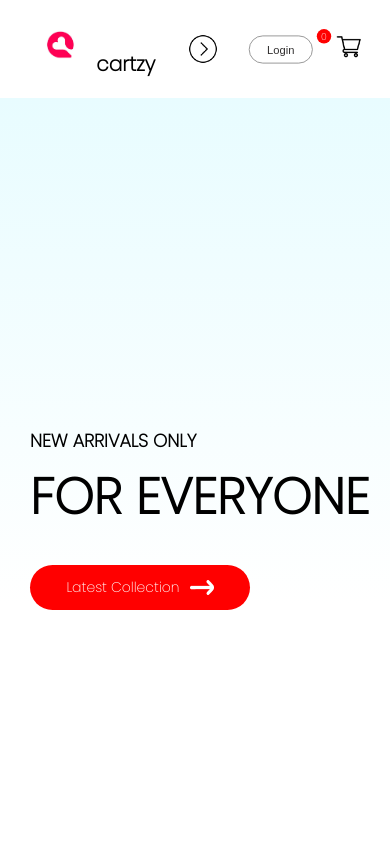
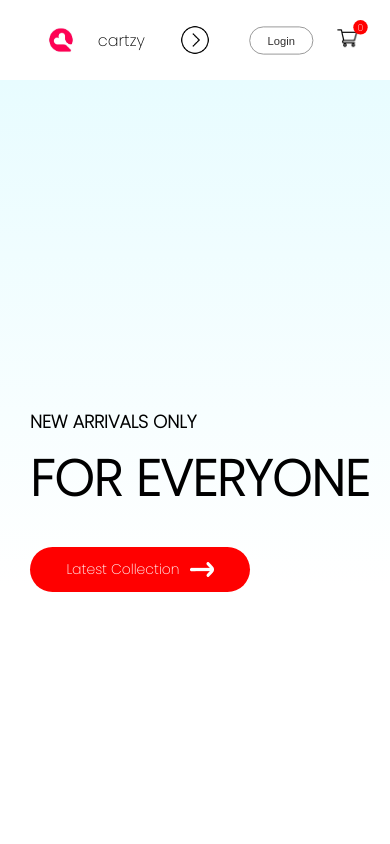
Before and after one commit to dynecodes/mern-ecommerce-webapp, a React (Create React App) app in the folder front-end/: page / in a window 390 px wide. Shown: the top 844 px of the page. Built offline with nearby package versions, Linux system fonts and the light colour scheme; no server answers.

Commit message:
Update Navbar.css

```diff
--- a/front-end/src/Components/Navbar/Navbar.css
+++ b/front-end/src/Components/Navbar/Navbar.css
@@ -1,23 +1,25 @@
 .navbar{
   display: flex;
-  justify-content: space-around;
-  padding: 16px;
+  justify-content: space-between;
+  padding: 10px;
   box-shadow: 0 1px 3px -2px rgb(236, 59, 183);
   align-items: center;
 }
-.nav-logo{
+.nav-logo {
   display: flex;
-  align-items: baseline;
+  align-items: center;
+  gap: 1px;
 }
-.nav-logo img{
-  width: 150px;
-  height: auto;
-  max-width: 100%;
+.nav-logo img {
+  width: 80px;
+  height: 60px;
+  object-fit: contain;
+  border-radius: 50%;
 }
 .nav-logo p {
   color: black;
-  font-size: 40px;
-  font-weight: 600;
+  font-size: 22px;
+  font-weight: 400;
 }
 .nav-menu{
   display: flex;
@@ -49,8 +51,8 @@
   gap: 45px;
 }
 .nav-login-cart button {
-  width: 150px;
-  height: 60px;
+  width: 100px;
+  height: 40px;
   outline: none;
   border: 1px solid gray;
   border-radius: 80px;
@@ -63,16 +65,19 @@
 .nav-login-cart button:active {
   background: #f3f3f3;
 }
+.nav-login-cart img{
+    width: 30px;
+}
 .nav-cart-count {
   position: relative;
-  top: -17px; /* Adjusts the position above the cart icon */
-  left: -45px; /* Moves it to the left of the cart icon */
+  top: -17px;
+  left: -45px;
   width: 20px;
   height: 20px;
   display: flex;
   justify-content: center;
   align-items: center;
-  border-radius: 50%; /* Makes it a perfect circle */
+  border-radius: 50%;
   font-size: 13px;
   background: red;
   color: white;
@@ -82,7 +87,7 @@
 }
 @media(max-width:1280px){
   .navbar{
-    padding: 12px 50px;
+    padding: 10px 30px;
   }
   .nav-logo img{
     width:90px;
@@ -103,13 +108,17 @@
     font-size: 16px;
   }
   .nav-cart-count{
-    margin-left: -40px;
+    margin-left: 10px;
     font-size: 12px;
   }
 }
 @media(max-width:1024px){
   .navbar{
-    padding: 12px 30px;
+    padding: 10px 20px;
+    gap: 20px;
+  }
+  .nav-logo p{
+    font-size: 20px;
   }
   .nav-menu{
     gap: 25px;
@@ -121,7 +130,7 @@
     font-size: 14px;
   }
   .nav-login-cart img{
-    width: 30px;
+    width: 25px;
   }
   .nav-cart-count{
     width: 18px;
@@ -130,7 +139,11 @@
 }
 @media(max-width:800px){
   .navbar{
-    padding: 10px 0px;
+    padding: 10px 10px;
+  }
+  .nav-menu{
+    gap: 30px;
+    font-size: 16px;
   }
   .nav-dropdown{
     display: block;
@@ -145,7 +158,7 @@
     position: absolute;
     background-color: white;
     justify-content: center;
-    top: 50px;
+    top: 65px;
   }
   .nav-menu-visible{
     display: flex;
@@ -154,19 +167,51 @@
     transform: rotate(90deg);
   }
 }
-@media(max-width:500px){
+@media (max-width: 500px) {
   .navbar{
-    width: 8px 0px;
-    gap: 0;
+    padding: 10px 10px;
+    gap: 20px;
+  }
+  .nav-menu{
+    gap: 30px;
+    font-size: 16px;
+  }
+  .nav-dropdown{
+    display: block;
+    width: 30px;
+    rotate: -90deg;
+    transition: 0.5s;
+  }
+  .nav-menu{
+    display: none;
+    height: 80px;
+    width: 100%;
+    position: absolute;
+    background-color: white;
+    justify-content: start;
+    padding-left: 80px;
+    top: 65px;
+  }
+  .nav-menu-visible{
+    display: flex;
+  }
+  .nav-dropdown.open{
+    transform: rotate(90deg);
+  }
+}
+  .navbar{
+    width: 8px 10px;
+    gap: 10;
   }
   .nav-logo{
     transform: scale(0.8);
   }
   .nav-menu{
-    height: 70px;
-    top: 50px;
+    height: 60px;
+    top: 60px;
+    gap: 20px;
+
   }
   .nav-login-cart{
     transform: scale(0.8);
   }
-}
```
